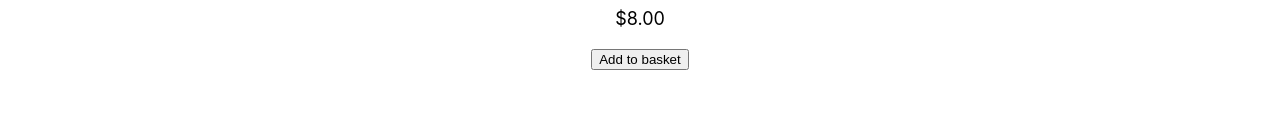
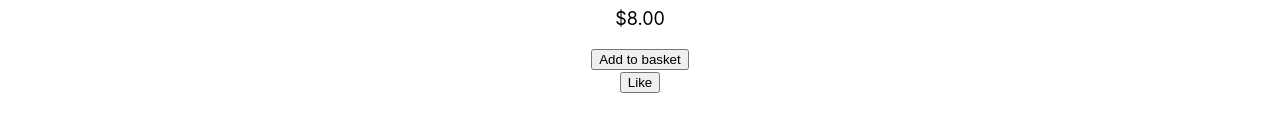
Before and after one commit to aruyamam/react-with-typescript, a React (Create React App) app in the folder 04/ractshop/: page /products/1 in a window 1280 px wide. Shown: the part 414-546 px from the top of the page. Built offline with nearby package versions, Linux system fonts and the light colour scheme.

Commit message:
Managing state with useReducer

```diff
--- a/04/ractshop/src/Product.tsx
+++ b/04/ractshop/src/Product.tsx
@@ -9,8 +9,54 @@
    onAddToBasket: () => void;
 }
 
+interface ILikeState {
+   likes: number;
+   lastLike: Date | null;
+}
+
+const initialLikeState: ILikeState = {
+   likes: 0,
+   lastLike: null
+};
+
+enum LikeActionTypes {
+   LIKE = 'LIKE'
+}
+
+interface ILikeAction {
+   type: LikeActionTypes.LIKE;
+   now: Date;
+}
+
+type LikeActions = ILikeAction;
+
+const reducer = (state: ILikeState = initialLikeState, action: LikeActions) => {
+   switch (action.type) {
+      case LikeActionTypes.LIKE:
+         return {
+            ...state,
+            likes: state.likes + 1,
+            lastLike: action.now
+         };
+   }
+
+   return state;
+};
+
 const Product: React.SFC<IProps> = props => {
+   const [{ likes, lastLike }, dispatch]: [
+      ILikeState,
+      (action: ILikeAction) => void
+   ] = React.useReducer(reducer, initialLikeState);
+
    const handleAddClick = () => props.onAddToBasket();
+
+   const handleLikeClick = () => {
+      dispatch({
+         type: LikeActionTypes.LIKE,
+         now: new Date()
+      });
+   };
 
    if (!props.product) {
       return null;
@@ -47,6 +93,14 @@
          {!props.inBasket && (
             <button onClick={handleAddClick}>Add to basket</button>
          )}
+         <div className="like-container">
+            {likes > 0 && (
+               <div>{`I like this x ${likes}, last at ${lastLike}`}</div>
+            )}
+            <button onClick={handleLikeClick}>
+               {likes > 0 ? 'Like again' : 'Like'}
+            </button>
+         </div>
       </Fragment>
    );
 };
```
